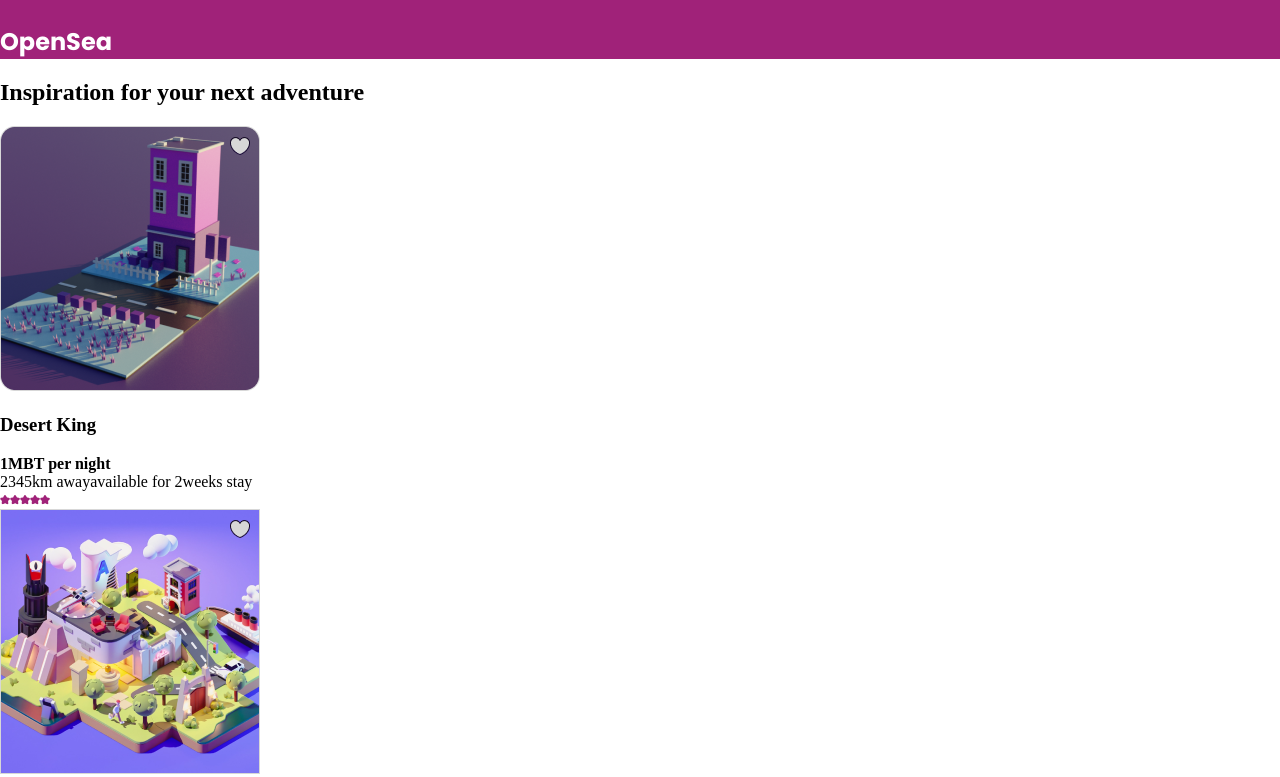
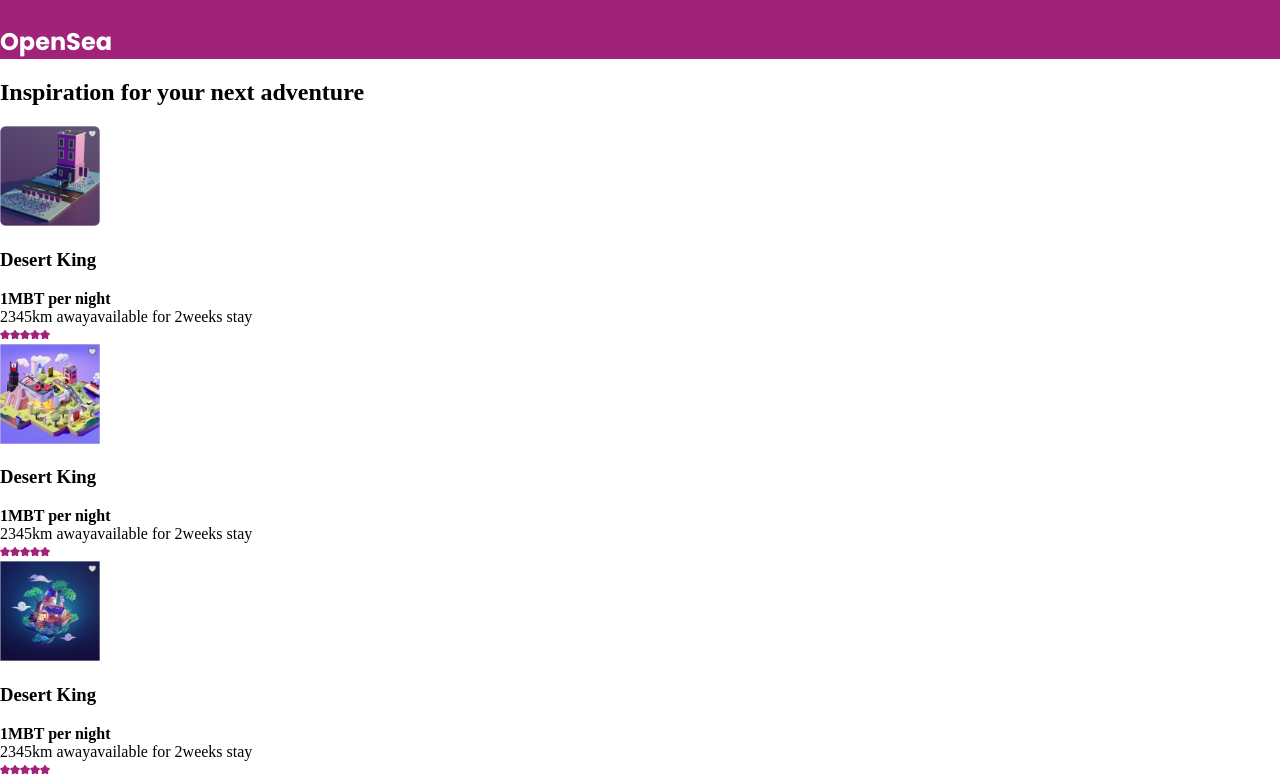
Before and after one commit to c-blaq/hng-metabnb, a React (Create React App) app: page / in a window 1280 px wide. Shown: the part 1249-2026 px from the top of the page. Built offline with nearby package versions, Linux system fonts and the light colour scheme; a web font is replaced by a local one.

Commit message:
feat: lazy loading

```diff
--- a/src/component/Modal/Modal.jsx
+++ b/src/component/Modal/Modal.jsx
@@ -20,7 +20,7 @@ const Modal = ({ modalOpen, setModalOpen }) => {
       }  top-0 bottom-0 left-0 right-0 flex items-center justify-center`}
     >
       <div className="bg-white px-4 pb-6 md:px-8 sm:pb-8 rounded-2xl max-w-[600px] w-5/6 sm:w-7/12">
-        <div className="flex justify-between items-center border-b border-[#CFD8DC] p-4 md:py-6 md:-mx-8 md:px-8">
+        <div className="flex justify-between items-center border-b border-[#CFD8DC] -mx-4 p-4 md:py-6 md:-mx-8 md:px-8">
           <h2 className="text-black font-bold md:text-2xl">Connect Wallet</h2>
           <MdOutlineClose
             onClick={() => setModalOpen(!modalOpen)}
--- a/src/component/NftCard.jsx
+++ b/src/component/NftCard.jsx
@@ -16,6 +16,9 @@ const NftCard = ({ image, title, price, distance, availability }) => {
           src={image}
           alt={`${title} nft`}
           className="rounded-2xl object-cover w-full"
+          loading="lazy"
+          width={100}
+          height={100}
         />
       </div>
 
@@ -31,7 +34,7 @@ const NftCard = ({ image, title, price, distance, availability }) => {
 
       <div className="flex items-center gap-2">
         {ratingStars.map((star, index) => (
-          <img src={star} key={index} alt="ratings" loading="lazy" />
+          <img src={star} key={index} alt="ratings" />
         ))}
       </div>
     </div>
```
